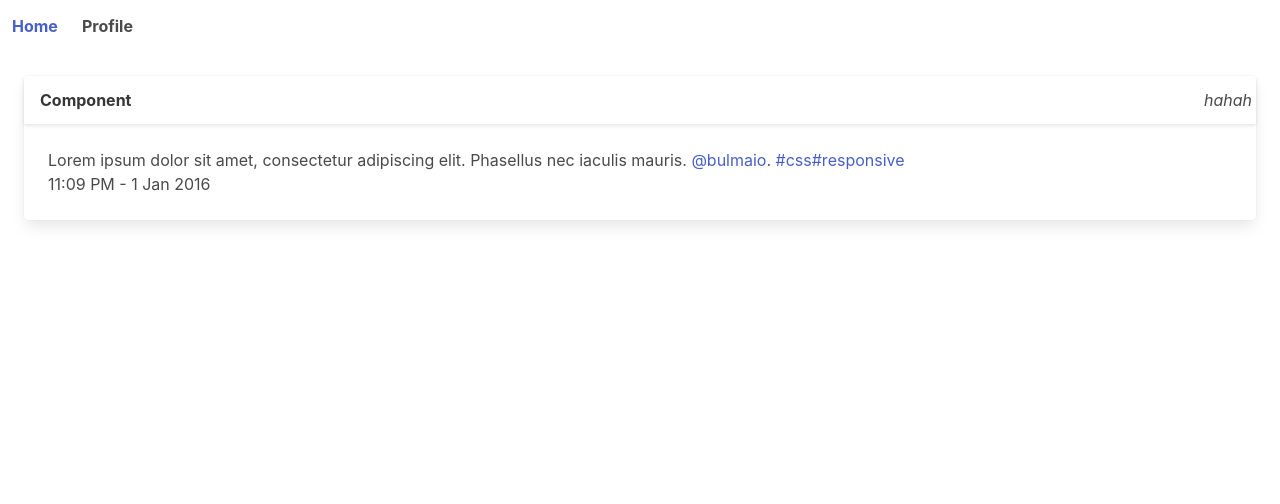
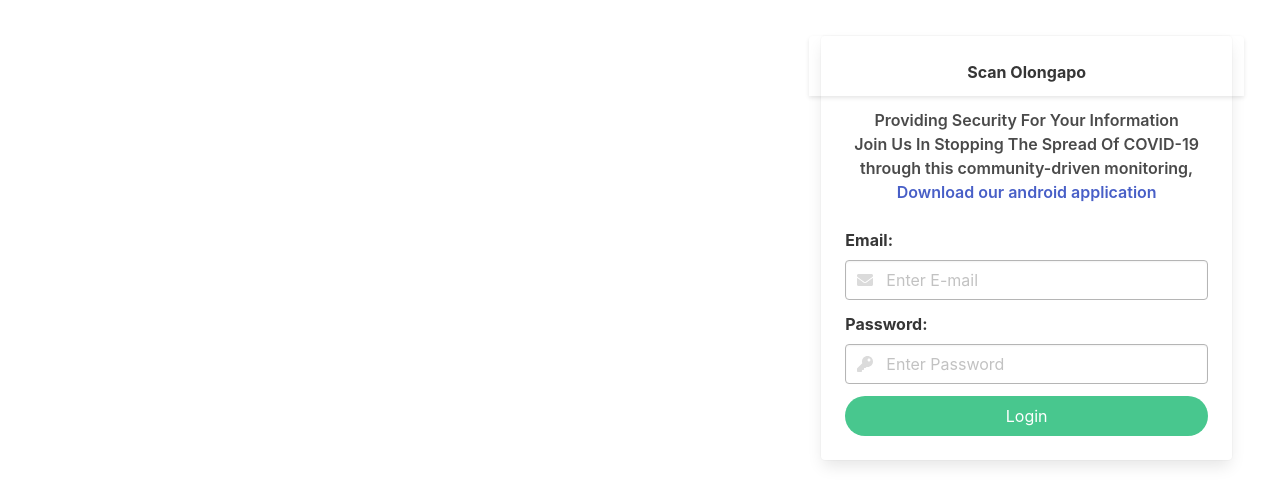
Before and after one commit to cliljdn/capstone-frontend, a Vue app: page /about in a window 1280 px wide. Shown: the top 504 px of the page. Built offline with nearby package versions, Linux system fonts and the light colour scheme.

Commit message:
wip login

```diff
--- a/public/index.html
+++ b/public/index.html
@@ -1,15 +1,23 @@
 <!DOCTYPE html>
 <html lang="en">
 	<head>
-    <meta charset="utf-8">
-    <meta http-equiv="X-UA-Compatible" content="IE=edge">
-    <meta name="viewport" content="width=device-width,initial-scale=1.0">
-    <link rel="icon" href="<%= BASE_URL %>favicon.ico">
+		<meta charset="utf-8" />
+		<meta http-equiv="X-UA-Compatible" content="IE=edge" />
+		<meta name="viewport" content="width=device-width,initial-scale=1.0" />
+		<link rel="icon" href="<%= BASE_URL %>favicon.ico" />
+		<script
+			defer
+			src="https://use.fontawesome.com/releases/v5.14.0/js/all.js"
+		></script>
 		<title><%= htmlWebpackPlugin.options.title %></title>
 	</head>
 	<body>
 		<noscript>
-      <strong>We're sorry but <%= htmlWebpackPlugin.options.title %> doesn't work properly without JavaScript enabled. Please enable it to continue.</strong>
+			<strong
+				>We're sorry but <%= htmlWebpackPlugin.options.title %> doesn't work
+				properly without JavaScript enabled. Please enable it to
+				continue.</strong
+			>
 		</noscript>
 		<div id="app"></div>
 		<!-- built files will be auto injected -->
--- a/src/App.vue
+++ b/src/App.vue
@@ -1,16 +1,26 @@
 <template>
-	<div class="">
-		<Navbar />
-		<LoginForm />
+	<div class="columns is-desktop">
+		<div class="column"></div>
+		<div class="column column-login is-one-third m-6">
+			<LoginForm />
+		</div>
 	</div>
 </template>
 
 <script>
 import LoginForm from './components/LoginForm'
-import Navbar from './components/Navbar'
+
 export default {
-	components: { LoginForm, Navbar },
+	components: { LoginForm },
 }
 </script>
 
-<style lang="scss"></style>
+<style>
+* {
+	margin: 0;
+}
+
+.page-divider {
+	border-right: transparent, solid red;
+}
+</style>
--- a/src/components/Navbar.vue
+++ b/src/components/Indexnav.vue
@@ -22,7 +22,7 @@
 
 		<div
 			id="navbarBasicExample"
-			class="navbar-menu"
+			class="navbar-menu ml-6 p-5"
 			:class="{ 'is-active': isActive }"
 		>
 			<div class="navbar-start">
--- a/src/components/LoginForm.vue
+++ b/src/components/LoginForm.vue
@@ -1,23 +1,61 @@
 <template>
-	<div class="card m-5">
-		<header class="card-header">
-			<p class="card-header-title">
-				Component
+	<div class="card is-rounded">
+		<header class="card-header columns is-mobile level">
+			<p class="card-header-title mt-3 level-item has-text-centered">
+				Scan Olongapo
 			</p>
-			<a href="#" class="card-header-icon" aria-label="more options">
-				<span class="icon">
-					<i class="fas fa-angle-down" aria-hidden="true">hahah</i>
-				</span>
-			</a>
 		</header>
+		<section>
+			<h3
+				class="has-text-centered has-text-weight-semibold is-capitalized ml-5 mr-5"
+			>
+				Providing Security for your information
+			</h3>
+			<p
+				class="has-text-centered has-text-weight-semibold is-capitalized ml-5 mr-5"
+			>
+				Join us in stopping the spread of COVID-19
+			</p>
+			<p class="has-text-centered has-text-weight-semibold ml-5 mr-5">
+				through this community-driven monitoring, <br />
+				<a href="">Download our android application</a>
+			</p>
+		</section>
+
 		<div class="card-content">
 			<div class="content">
-				Lorem ipsum dolor sit amet, consectetur adipiscing elit. Phasellus nec
-				iaculis mauris.
-				<a href="#">@bulmaio</a>. <a href="#">#css</a>
-				<a href="#">#responsive</a>
-				<br />
-				<time datetime="2016-1-1">11:09 PM - 1 Jan 2016</time>
+				<form action="" method="POST" @submit.prevent>
+					<label class="" for=""><strong>Email:</strong></label>
+					<div class="field">
+						<div class="control has-icons-left mt-2">
+							<input
+								class="input input-shadow is-hovered"
+								type="email"
+								placeholder="Enter E-mail"
+							/>
+							<span class="icon is-small is-left">
+								<i class="fas fa-envelope"></i>
+							</span>
+						</div>
+					</div>
+
+					<label class="" for=""><strong>Password:</strong></label>
+					<div class="field">
+						<div class="control has-icons-left mt-2">
+							<input
+								class="input is-hovered"
+								type="password"
+								placeholder="Enter Password"
+							/>
+							<span class="icon is-small is-left">
+								<i class="fas fa-key"></i>
+							</span>
+						</div>
+					</div>
+					<button class="button is-success is-fullwidth is-link is-rounded">
+						Login
+					</button>
+				</form>
 			</div>
 		</div>
 	</div>
@@ -27,8 +65,4 @@
 export default {}
 </script>
 
-<style>
-* {
-	padding: 0%;
-}
-</style>
+<style></style>
```
Also changed, not shown: src/components/Authnav.vue (added), src/images/Olongapo_seal.png (added). Lines whose indentation alone changed are shown as unchanged.
